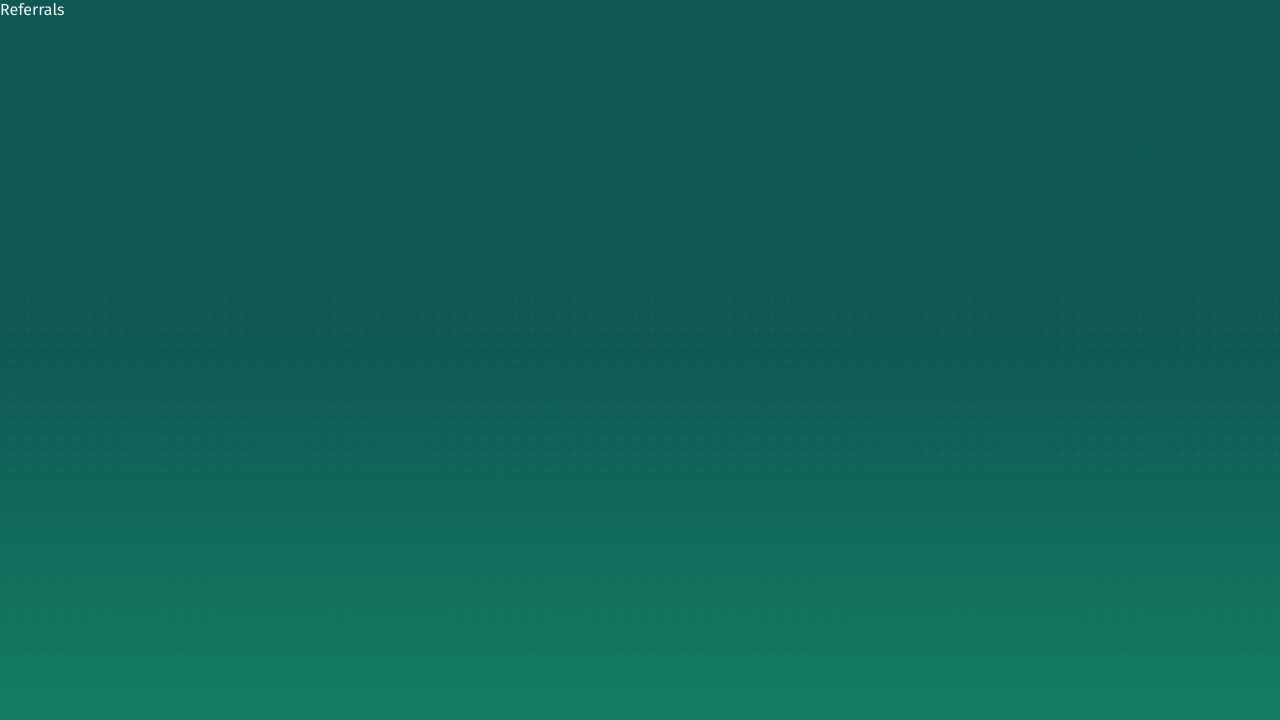
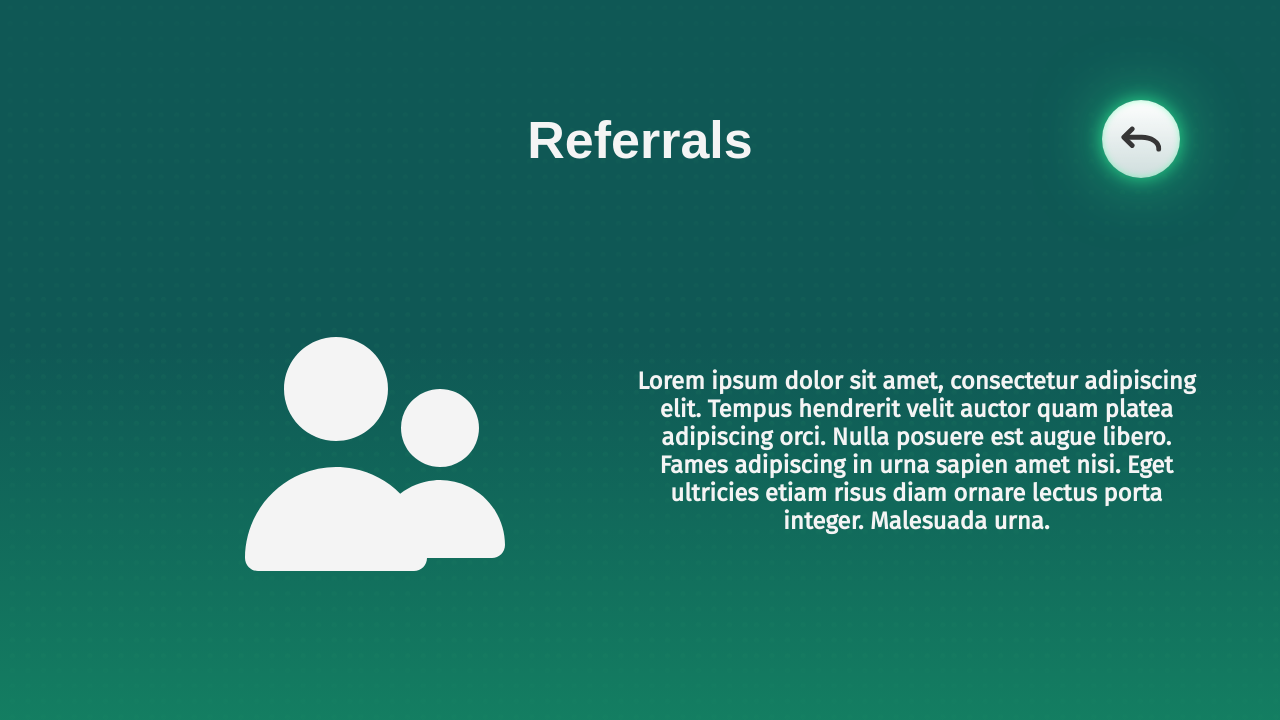
Before and after one commit to fiverr-work/players-edge, a React (Create React App) app: page /referrals in a window 1280 px wide. Shown: the top 720 px of the page. Built offline with nearby package versions, Linux system fonts and the light colour scheme; the HTML template or start-up script is replaced by a standard one.

Commit message:
Referrals page done

```diff
--- a/src/pages/Referrals.jsx
+++ b/src/pages/Referrals.jsx
@@ -2,8 +2,45 @@ import React from "react";
 import { Link } from "react-router-dom";
 import styled from "styled-components";
 
+import { Template, ArrowLeftIcon } from "../layout/Template";
+
+import { ReactComponent as People } from "../img/people.svg";
+
 const Referrals = () => {
-  return <>Referrals</>;
+  return (
+    <Template className="container">
+      <h1>Referrals</h1>
+      <div>
+        <div>
+          <People />
+        </div>
+        <CustomStyles>
+          <p>
+            Lorem ipsum dolor sit amet, consectetur adipiscing elit. Tempus hendrerit velit auctor
+            quam platea adipiscing orci. Nulla posuere est augue libero. Fames adipiscing in urna
+            sapien amet nisi. Eget ultricies etiam risus diam ornare lectus porta integer. Malesuada
+            urna.
+          </p>
+        </CustomStyles>
+      </div>
+      <Link to="/">
+        <ArrowLeftIcon />
+      </Link>
+    </Template>
+  );
 };
 
 export default Referrals;
+
+const CustomStyles = styled.div`
+  p {
+    margin-top: 30px;
+    font-weight: 800;
+    font-size: 24px;
+    margin-bottom: 47px;
+    text-align: center;
+    span {
+      color: rgba(255, 245, 0, 0.86);
+    }
+  }
+`;
```
Also changed, not shown: src/img/people.svg (added).
